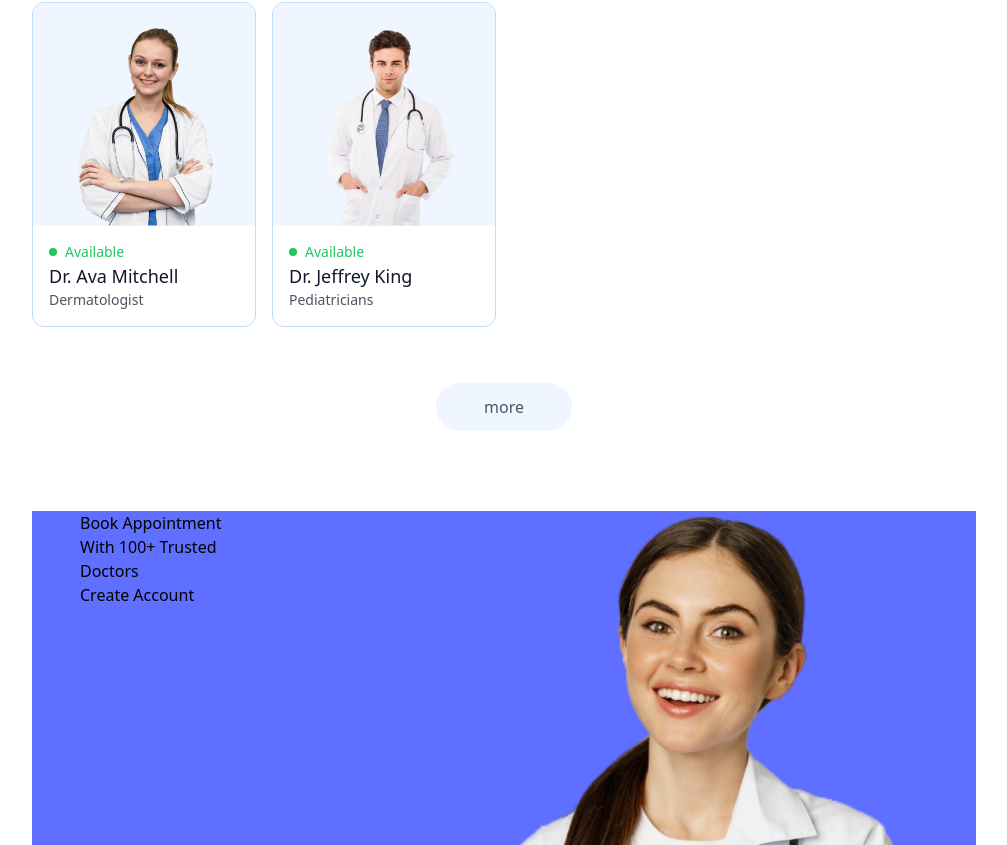
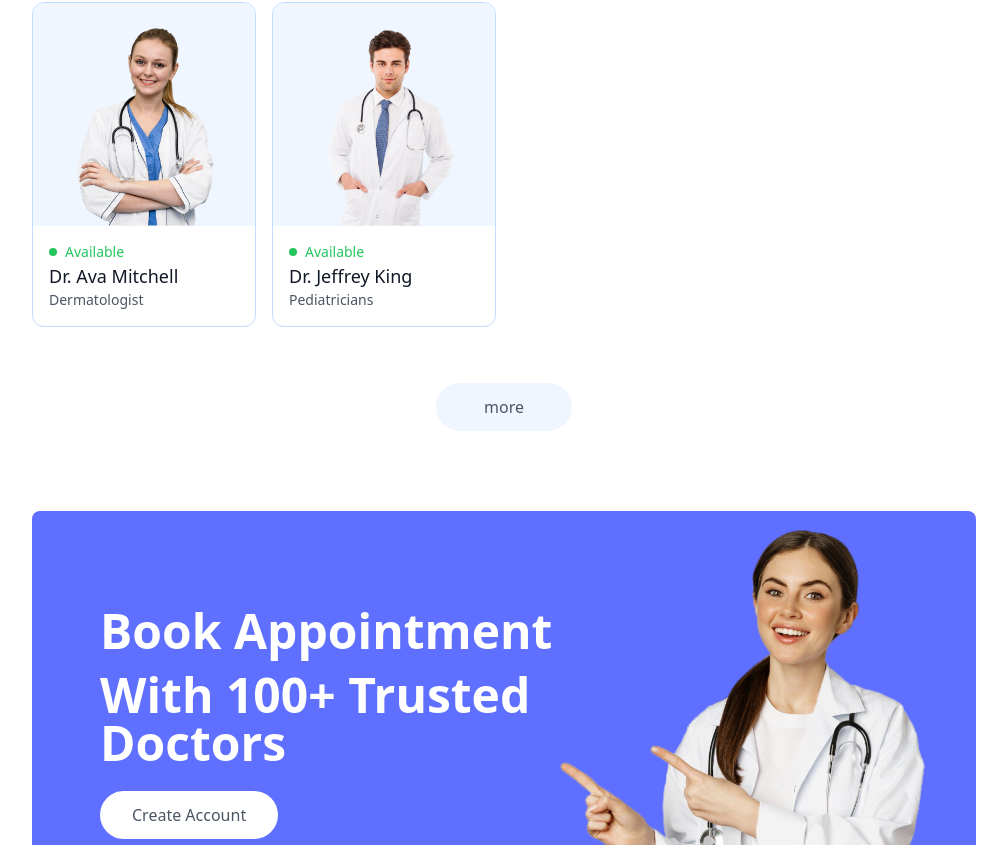
Before and after one commit to SzeHanTan/AppointmentSystem, a React (Vite) app in the folder frontend/: page / in a window 1280 px wide. Shown: the part 1955-2800 px from the top of the page, without its empty margins (136-1143 px from the left). Built offline with nearby package versions, Linux system fonts and the light colour scheme.

Commit message:
add css for banner

```diff
--- a/frontend/src/components/Banner.jsx
+++ b/frontend/src/components/Banner.jsx
@@ -1,21 +1,25 @@
 import React from 'react'
 import { assets } from '../assets/assets'
+import { useNavigate } from 'react-router-dom'
 
 const Banner = () => {
+
+  const navigate = useNavigate()
+
   return (
-    <div className='flex bg-primary rouded-lg px-6 sm:px-10 md:px-14 lg:px-12 my-20 md:mx-10'>
+    <div className='flex bg-primary rounded-lg px-6 sm:px-10 md:px-14 lg:px-12 my-20 md:mx-10'>
        {/* -------- Left Side -------- */}
-       <div>
-            <div>
+       <div className='flex-1 py-8 sm:py-10 md:py-16 lg:py-24 lg:pl-5'>
+            <div className='text-xl sm:text-2xl md:text-3xl lg:text-5xl text-white font-semibold'>
                 <p>Book Appointment</p>
-                <p>With 100+ Trusted Doctors</p>
+                <p className='mt-4'>With 100+ Trusted Doctors</p>
             </div>
-            <button>Create Account</button>
+            <button onClick={()=>{navigate('/login'); scrollTo(0,0)}} className='bg-white text-sm sm:text-base text-gray-600 px-8 py-3 rounded-full mt-6 hover:scale-105 transition-all'>Create Account</button>
        </div>
 
        {/* -------- Right Side -------- */}
-       <div>
-            <img src={assets.appointment_img} alt="" />
+       <div className='hidden md:block md:w-/2 lg:w-[370px] relative'>
+            <img className='w-full absolute bottom-0 right-0 max-w-md' src={assets.appointment_img} alt="" />
        </div>
     </div>
   )
--- a/frontend/src/components/Header.jsx
+++ b/frontend/src/components/Header.jsx
@@ -3,7 +3,7 @@
 
 const Header = () => {
   return (
-    <div className='flex flex-col md:flex-row flex-wrap bg-primary rouded-lg px-6 md:px-10 lg:px-20'>
+    <div className='flex flex-col md:flex-row flex-wrap bg-primary rounded-lg px-6 md:px-10 lg:px-20'>
 
         {/* ------- Left Side ------- */}
         <div className='md:w-1/2 flex flex-col items-start justify-center gap-4 py-10 m-auto md:py-[10vw] md:mb-[-30px]'>
```
